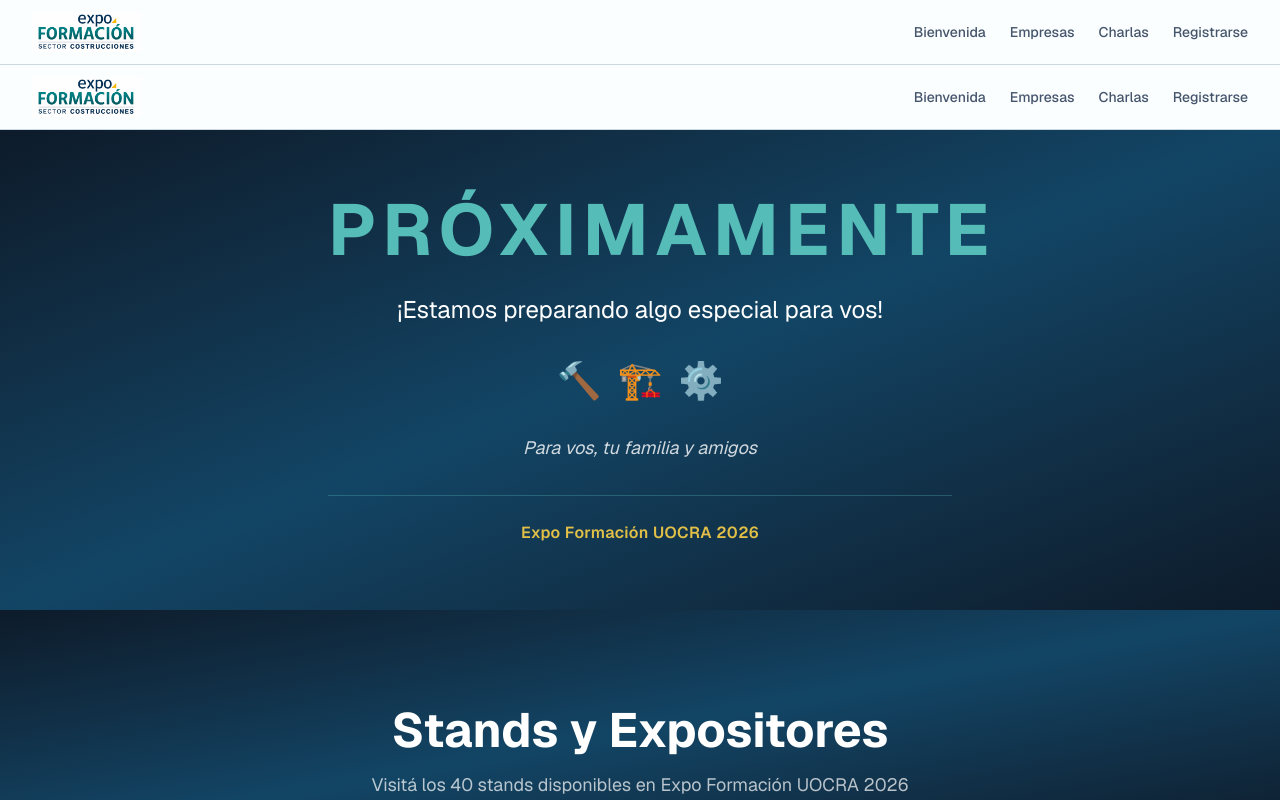
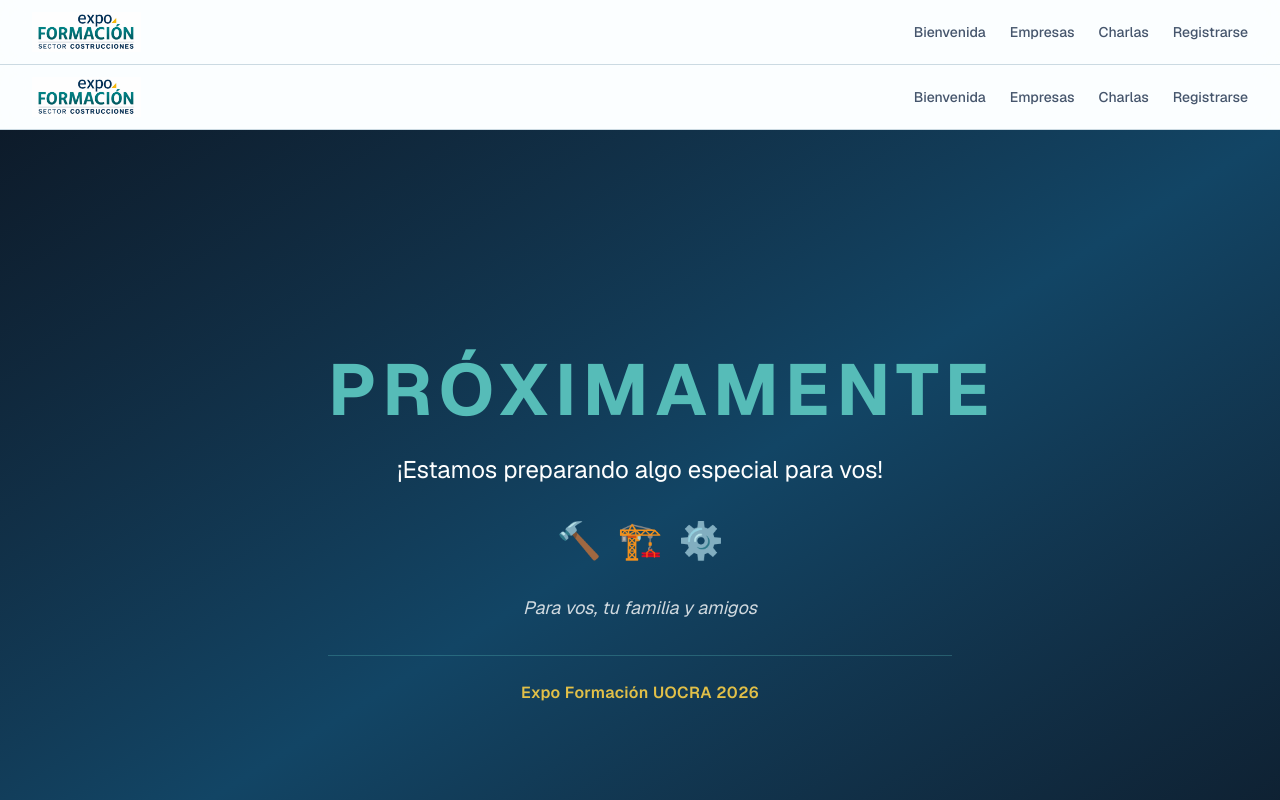
Before and after one commit to FacuPedrazzoli/Expo-Formacion-Uocra, a Next.js app: page /stands in a window 1280 px wide. Shown: the top 800 px of the page. Built offline with nearby package versions, Linux system fonts and the light colour scheme.

Commit message:
fix: make ProximamenteBanner full screen (min-h-screen)

```diff
--- a/src/components/ui/ProximamenteBanner.tsx
+++ b/src/components/ui/ProximamenteBanner.tsx
@@ -4,7 +4,7 @@ import { motion } from 'framer-motion';
 
 export default function ProximamenteBanner() {
   return (
-    <div className="min-h-[60vh] flex items-center justify-center bg-gradient-to-br from-[#0d1b2a] via-[#124565] to-[#0d1b2a]">
+    <div className="min-h-screen w-full flex items-center justify-center bg-gradient-to-br from-[#0d1b2a] via-[#124565] to-[#0d1b2a]">
       <motion.div
         initial={{ opacity: 0, scale: 0.9 }}
         animate={{ opacity: 1, scale: 1 }}
```
